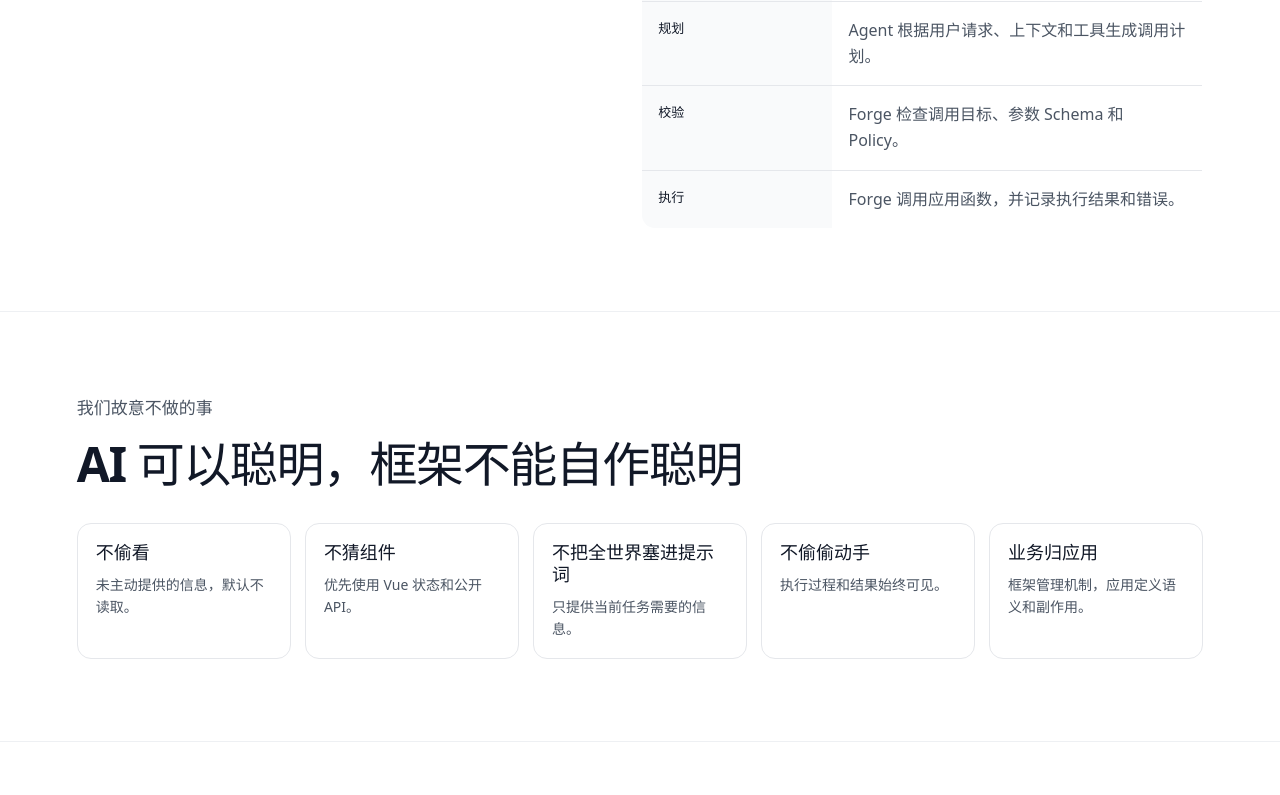
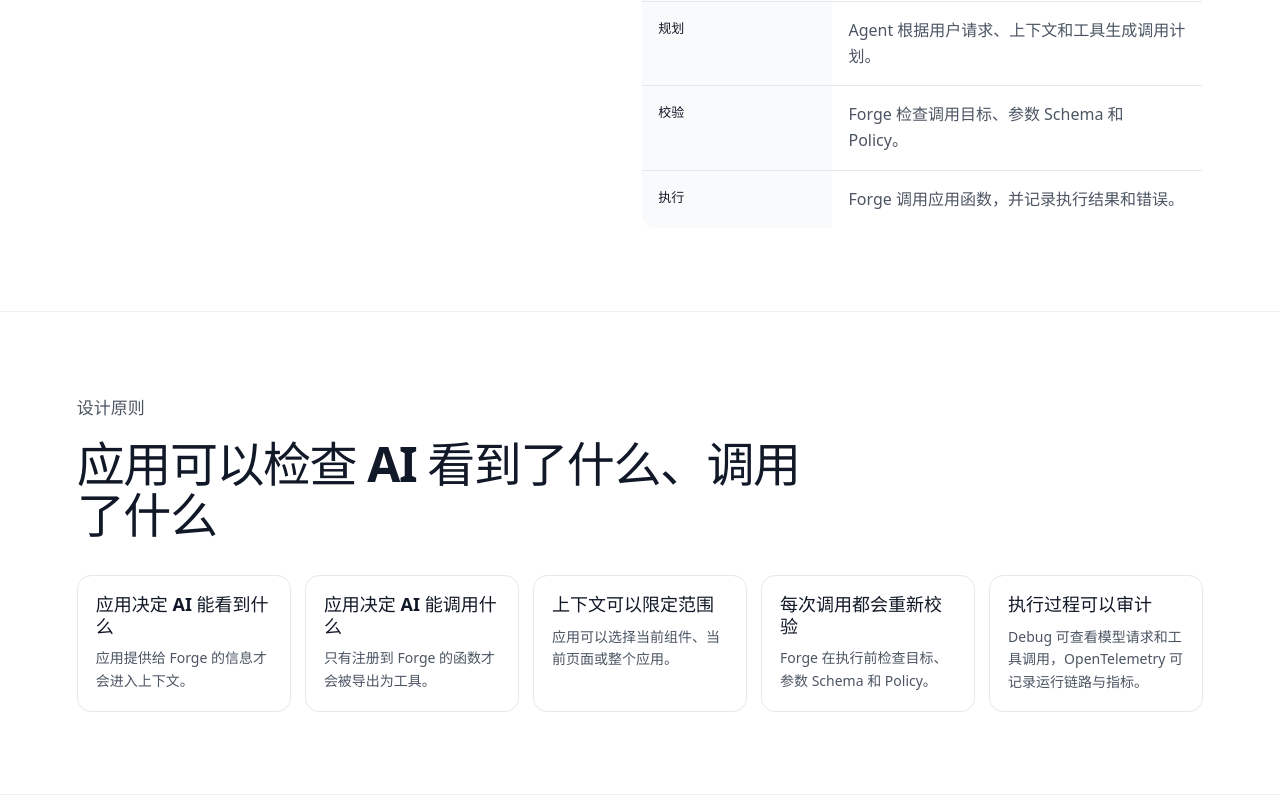
Before and after one commit to Hisashiburidane/llm-integration, a Vue app in the folder website/: page / in a window 1280 px wide. Shown: the part 2897-3692 px from the top of the page. Before the commit the page ends 3639 px from the top, so only its background shows below. Built offline with nearby package versions, Linux system fonts and the light colour scheme; no server answers.

Commit message:
refactor(website): state framework principles concretely

```diff
--- a/website/src/locales.ts
+++ b/website/src/locales.ts
@@ -106,27 +106,27 @@ export const messages = {
         }
       },
       principles: {
-        kicker: '我们故意不做的事',
-        title: 'AI 可以聪明，框架不能自作聪明',
-        explicit: {
-          title: '不偷看',
-          body: '未主动提供的信息，默认不读取。'
+        kicker: '设计原则',
+        title: '应用可以检查 AI 看到了什么、调用了什么',
+        context: {
+          title: '应用决定 AI 能看到什么',
+          body: '应用提供给 Forge 的信息才会进入上下文。'
         },
-        stable: {
-          title: '不猜组件',
-          body: '优先使用 Vue 状态和公开 API。'
+        tools: {
+          title: '应用决定 AI 能调用什么',
+          body: '只有注册到 Forge 的函数才会被导出为工具。'
         },
-        local: {
-          title: '不把全世界塞进提示词',
-          body: '只提供当前任务需要的信息。'
+        scope: {
+          title: '上下文可以限定范围',
+          body: '应用可以选择当前组件、当前页面或整个应用。'
         },
-        visible: {
-          title: '不偷偷动手',
-          body: '执行过程和结果始终可见。'
+        validation: {
+          title: '每次调用都会重新校验',
+          body: 'Forge 在执行前检查目标、参数 Schema 和 Policy。'
         },
-        owned: {
-          title: '业务归应用',
-          body: '框架管理机制，应用定义语义和副作用。'
+        audit: {
+          title: '执行过程可以审计',
+          body: 'Debug 可查看模型请求和工具调用，OpenTelemetry 可记录运行链路与指标。'
         }
       }
     },
@@ -354,26 +354,26 @@ export const messages = {
       },
       principles: {
         kicker: 'Design constraints',
-        title: 'Boundaries before features',
-        explicit: {
-          title: 'Explicit by default',
-          body: 'Uncontributed information stays unread.'
+        title: 'Applications can inspect what AI sees and calls',
+        context: {
+          title: 'The application decides what AI can see',
+          body: 'Only information provided to Forge enters the context.'
         },
-        stable: {
-          title: 'Stable contracts first',
-          body: 'Prefer Vue state and public APIs.'
+        tools: {
+          title: 'The application decides what AI can call',
+          body: 'Only functions registered with Forge are exported as tools.'
         },
-        local: {
-          title: 'Generic tools, local context',
-          body: 'Provide only what the current task needs.'
+        scope: {
+          title: 'Context can be scoped',
+          body: 'Applications can select the current component, the current page, or the entire application.'
         },
-        visible: {
-          title: 'Visible execution',
-          body: 'Execution and results remain visible.'
+        validation: {
+          title: 'Every call is validated again',
+          body: 'Forge checks the target, parameter schema, and Policy before execution.'
         },
-        owned: {
-          title: 'Application-owned semantics',
-          body: 'Core owns mechanisms. Applications own meaning and effects.'
+        audit: {
+          title: 'Execution is observable',
+          body: 'Debug shows model requests and tool calls. OpenTelemetry records traces and metrics.'
         }
       }
     },
--- a/website/src/views/HomeView.vue
+++ b/website/src/views/HomeView.vue
@@ -37,7 +37,7 @@ const registerCode = `useEnchantAction({
   execute: resetForm
 })`;
 
-const principles = ['explicit', 'stable', 'local', 'visible', 'owned'];
+const principles = ['context', 'tools', 'scope', 'validation', 'audit'];
 
 const integrationGroups = [
   {
```
Also changed, not shown: 1 other file (tests, documents, lock files or other folders).
